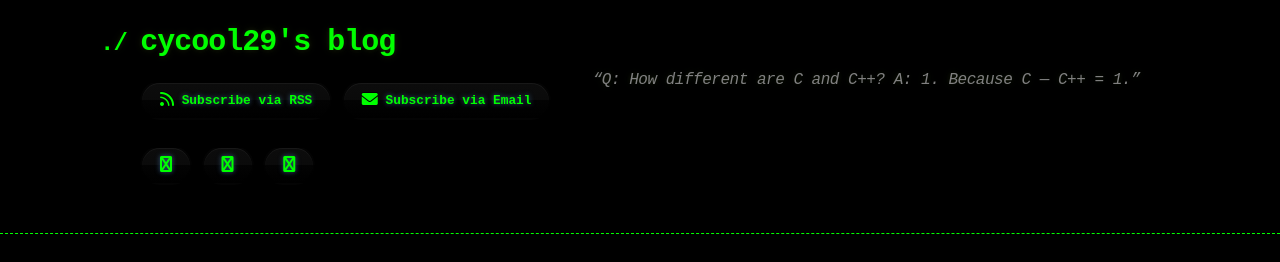
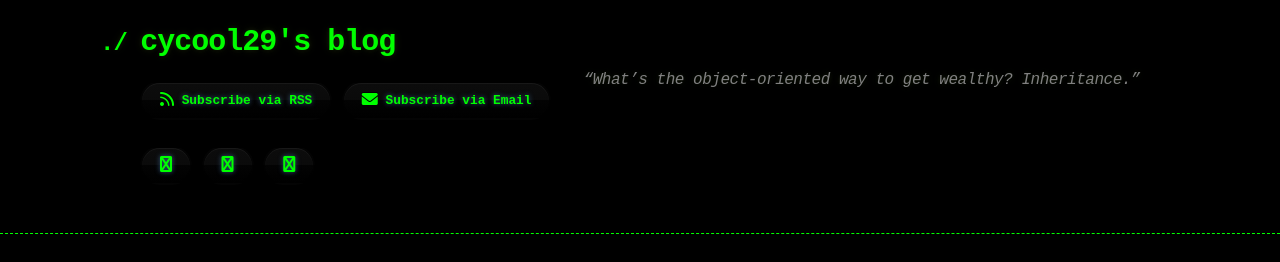
Before and after one commit to cycool29/cycool29.github.io, a Jekyll site: the page built from index.md, in a window 1280 px wide and 900 px high. Shown: the top 262 px of the window. Built offline with Jekyll 4.4.1, drawn with Linux system fonts in a browser that asks for light colours; a style sheet for code colours, icons or effects is not loaded.

Commit message:
Update quotes

```diff
--- a/_config.yml
+++ b/_config.yml
@@ -1,5 +1,5 @@
 title: cycool29's blog
-description: "“Q: How different are C and C++? A: 1. Because C — C++ = 1.” "
+description: "“What’s the object-oriented way to get wealthy? Inheritance.” "
 bio: A high school student. Intermediate in Python, Git, Bash. Learning JavaScript. He/Him. "
 author: cycool29
 url: https://cycool29.github.io
```
